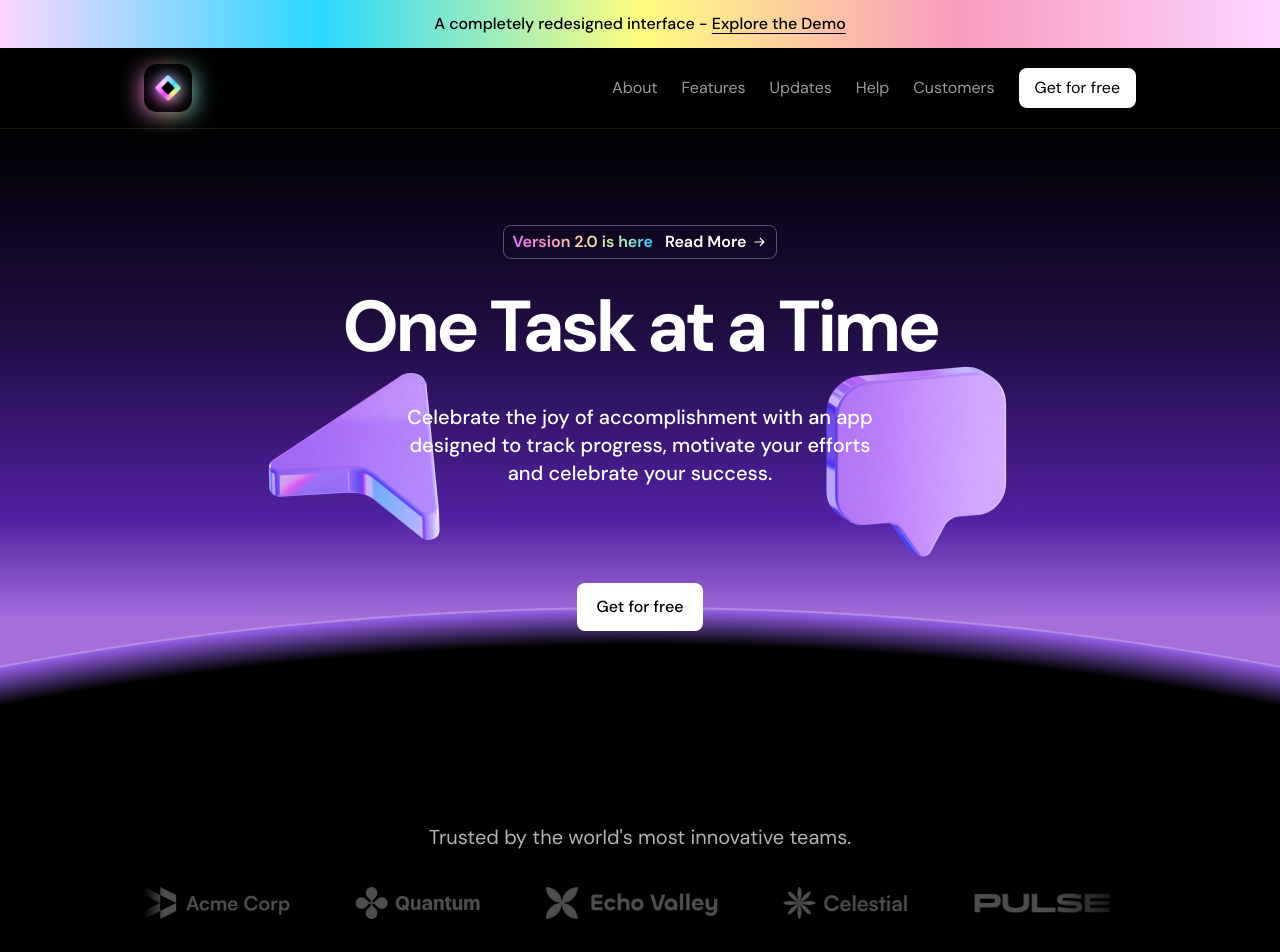
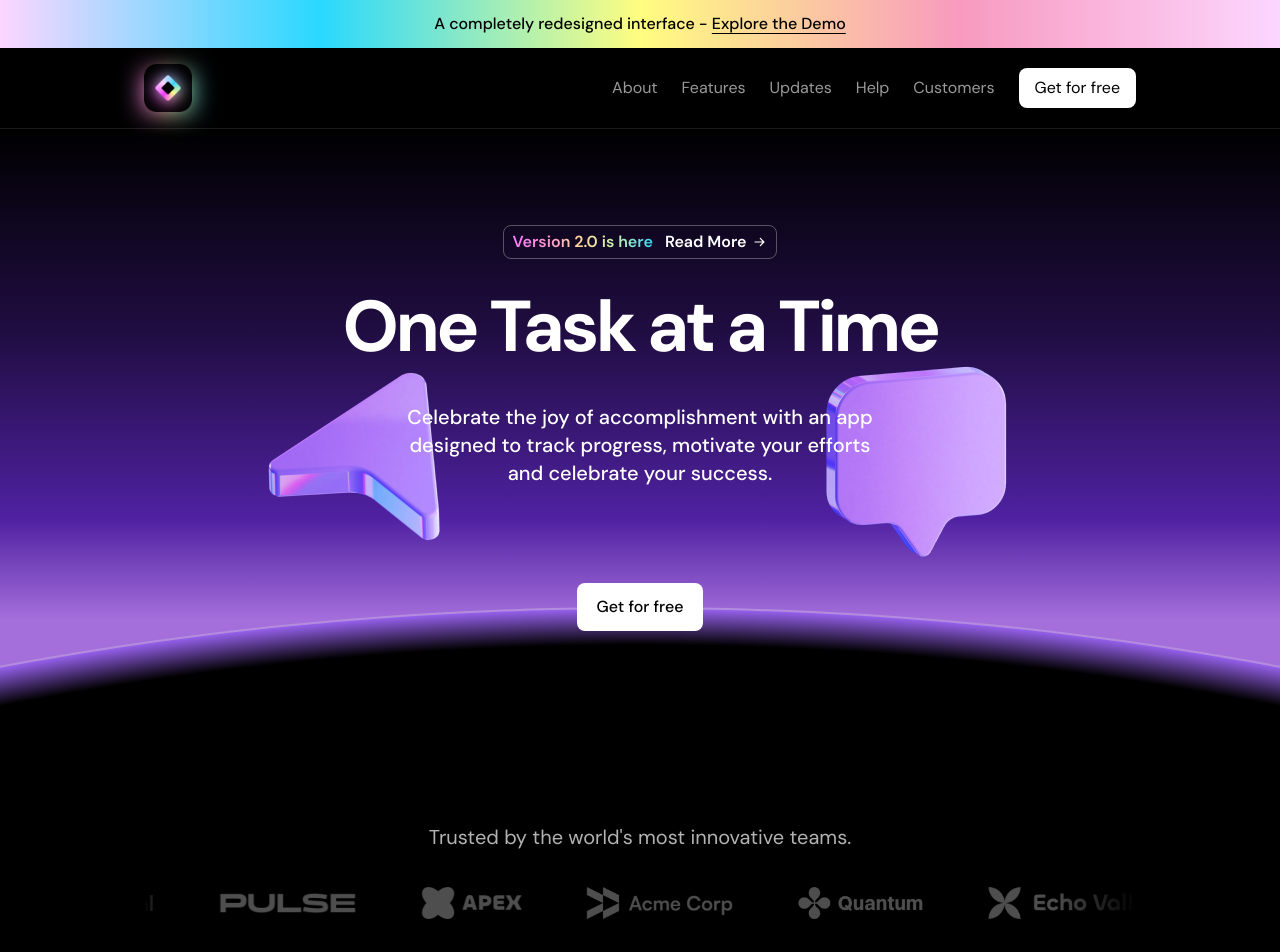
Before and after one commit to sougata-github/dark-saas-landing-page, a Next.js app: page / in a window 1280 px wide. Shown: the top 952 px of the page. Built offline with nearby package versions, Linux system fonts and the light colour scheme.

Commit message:
add logo ticker animation.

```diff
--- a/components/LogoTicker.tsx
+++ b/components/LogoTicker.tsx
@@ -1,11 +1,15 @@
+"use client";
+
 import Image from "next/image";
 
+import { motion } from "framer-motion";
+
+import apex from "@/assets/images/apex.png";
 import acme from "@/assets/images/acme.png";
+import echo from "@/assets/images/echo.png";
+import pulse from "@/assets/images/pulse.png";
 import quantum from "@/assets/images/quantum.png";
-import echo from "@/assets/images/echo.png";
 import celestial from "@/assets/images/celestial.png";
-import pulse from "@/assets/images/pulse.png";
-import apex from "@/assets/images/apex.png";
 
 const images = [acme, quantum, echo, celestial, pulse, apex];
 
@@ -16,8 +20,23 @@
         <h2 className="text-xl text-white/70">
           Trusted by the world&apos;s most innovative teams.
         </h2>
-        <div className="overflow-hidden mt-9 before:content-[''] after:content-[''] before:absolute after:absolute before:h-full after:h-full before:w-5 after:w-20 after:right-0 before:left-0 before:top-0 after:top-0 before:bg-[linear-gradient(to_right,#000,rgba(0,0,0,0))] after:bg-[linear-gradient(to_left,#000,rgba(0,0,0,0))] relative">
-          <div className="flex gap-16">
+        <div className="flex overflow-hidden mt-9 before:content-[''] after:content-[''] before:absolute after:absolute before:h-full after:h-full before:w-5 after:w-20 after:right-0 before:left-0 before:top-0 after:top-0 before:bg-[linear-gradient(to_right,#000,rgba(0,0,0,0))] after:bg-[linear-gradient(to_left,#000,rgba(0,0,0,0))] before:z-10 relative">
+          <motion.div
+            initial={{
+              translateX: 0,
+            }}
+            animate={{
+              translateX: "-50%",
+            }}
+            transition={{
+              duration: 10,
+              ease: "linear",
+              repeat: Infinity,
+            }}
+            className="flex flex-none gap-16 pr-16"
+          >
+            {[...new Array(2)].fill(0).map((_, idx) => (
+              <>
                 {images.map((image) => (
                   <Image
                     priority
@@ -31,7 +50,9 @@
                     className="flex-none h-8 w-auto"
                   />
                 ))}
-          </div>
+              </>
+            ))}
+          </motion.div>
         </div>
       </div>
     </div>
```
Lines whose indentation alone changed are shown as unchanged.
